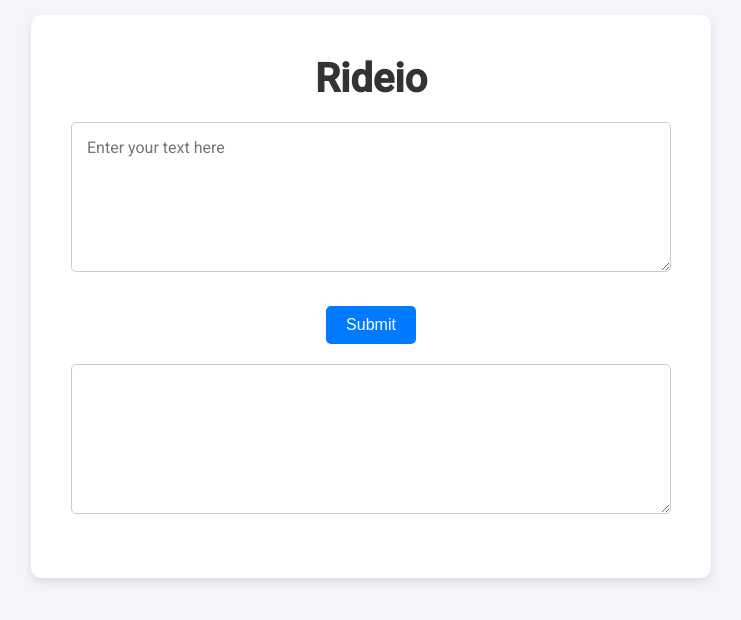
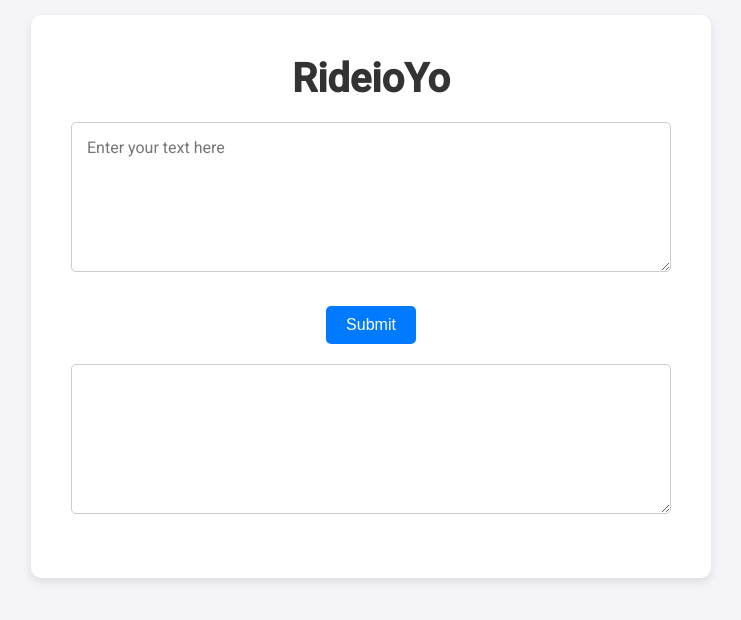
Before and after one commit to Govind9/rideio, a plain HTML site: page index.html in a window 1280 px wide. Shown: the part 104-724 px from the top of the page, without its empty margins (269-1010 px from the left). Drawn offline with Linux system fonts and the light colour scheme.

Commit message:
Update index.html

```diff
--- a/index.html
+++ b/index.html
@@ -79,7 +79,7 @@
 </head>
 <body>
     <div class="container">
-        <h1>Rideio</h1>
+        <h1>RideioYo</h1>
         <textarea id="textInput" placeholder="Enter your text here"></textarea>
         <button onclick="processText()">Submit</button>
         <textarea id="output" readonly></textarea>
```
